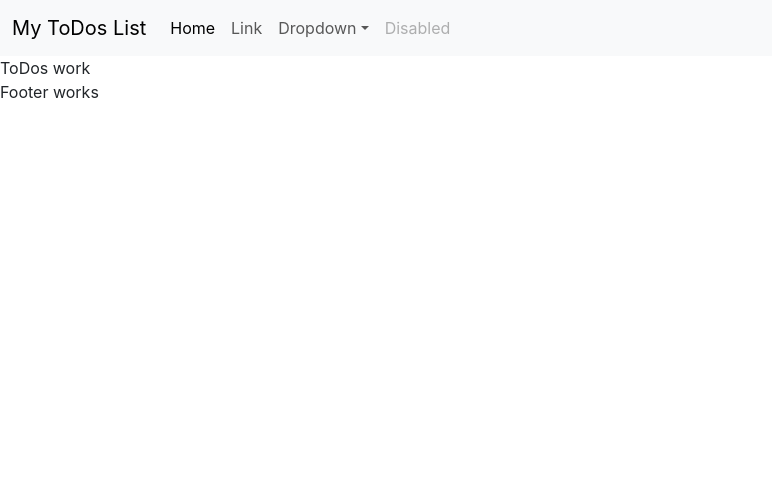
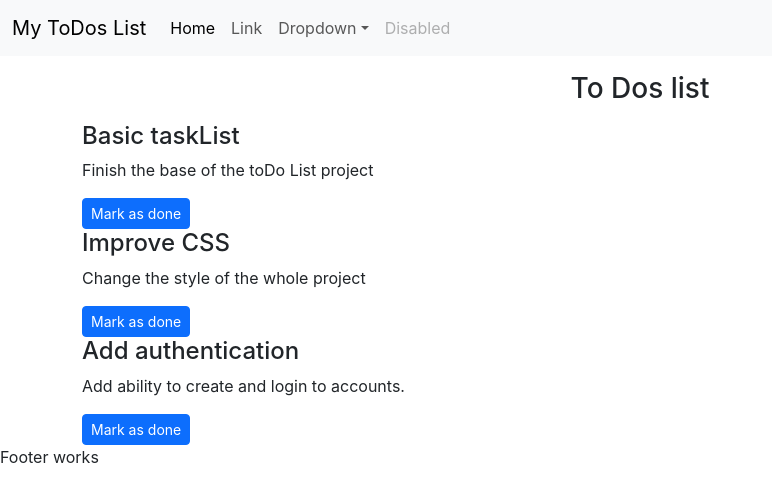
Before and after one commit to Zenish-P/to-do-list-application, a React (Create React App) app: page / in a window 1280 px wide. Shown: the top 502 px of the page, without its empty margins (0-772 px from the left). Built offline with nearby package versions, Linux system fonts and the light colour scheme.

Commit message:
added stub data fror indivisual toDo and buttons.

```diff
--- a/src/App.js
+++ b/src/App.js
@@ -1,14 +1,35 @@
 import logo from './logo.svg';
 import './App.css';
 import Header from './components/Header';
-import {ToDos} from './components/ToDos';
+import {ListToDos} from './components/ListToDos';
 import {Footer} from './components/Footer';
-// import ToDo from './components/ToDo';
 function App() {
+  let tasks = [
+    {
+      Id:1,
+      title: "Basic taskList",
+      description:"Finish the base of the toDo List project"
+    },
+    {
+      Id:2,
+      title: "Improve CSS",
+      description:"Change the style of the whole project"
+    },
+    {
+      Id:3,
+      title: " Add authentication",
+      description:"Add ability to create and login to accounts."
+    }
+  ]
+
+  const onDelete = ()=>{
+    console.log("I am onDelete");
+  }
+
   return (
     <>
     <Header title = "My ToDos List" searchBar = {false}/>
-    <ToDos/>
+    <ListToDos list = {tasks} onDelete = {onDelete}/>
     <Footer/>
     </>
   );
--- a/src/components/Header.js
+++ b/src/components/Header.js
@@ -49,6 +49,7 @@ Header.defaultProps = {
   title: "Your Title here",
   searchBar: true
 }
+
 Header.propsTypes = {
   title: PropTypes.string,
   searchBar: PropTypes.bool.isRequired
--- /dev/null
+++ b/src/components/ListToDos.js
@@ -0,0 +1,15 @@
+import React from 'react'
+import { ToDoItem } from '../components/ToDoItem'
+export const ListToDos = (props) => {
+  return (
+    <div className='container'>
+      <h3 className='text-center my-3'> To Dos list</h3>
+      {props.list.map((todo) => {
+        return (
+          <ToDoItem todo={todo} onDelete = {props.onDelete}/>
+        )
+      })}
+
+    </div>
+  )
+}
--- a/src/components/ToDoItem.js
+++ b/src/components/ToDoItem.js
@@ -1,7 +1,14 @@
 import React from 'react'
 
-export const ToDoItem = () => {
+// here destructuring is used instead of props
+// destructuring is similar to parameters in java
+// to replace with props just use props in the class parameter and replace individual objects with props.objectName
+export const ToDoItem = ({todo, onDelete}) => {
   return (
-    <div>ToDoItem works</div>
+    <div>
+      <h4>{todo.title}</h4>
+      <p>{todo.description}</p>
+      <button type="button" className="btn btn-sm btn-primary" onClick={onDelete}>Mark as done</button>
+    </div>
   )
 }
--- a/src/components/ToDos.js
+++ /dev/null
@@ -1,7 +0,0 @@
-import React from 'react'
-
-export const ToDos = () => {
-  return (
-    <div>ToDos work</div>
-  )
-}
```
